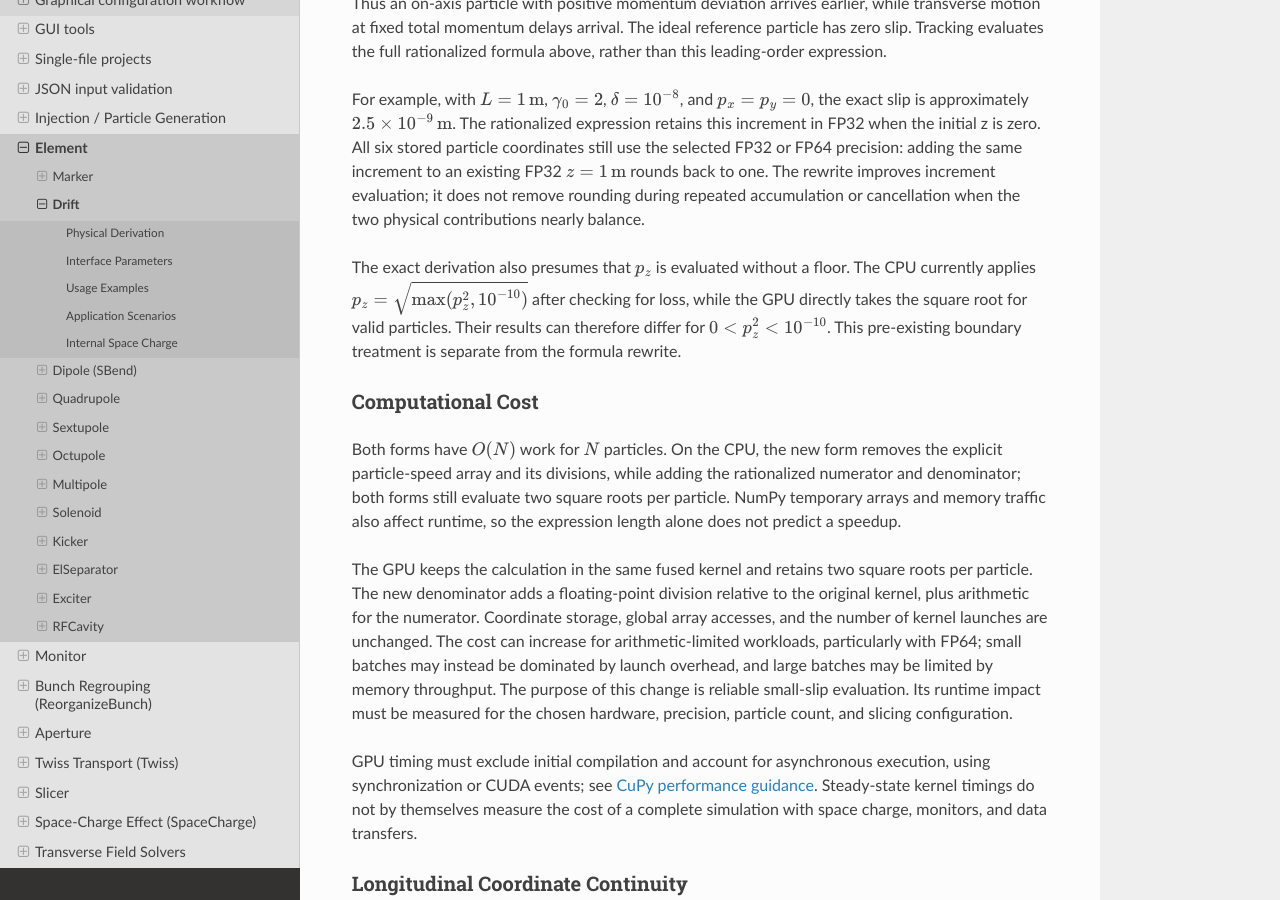
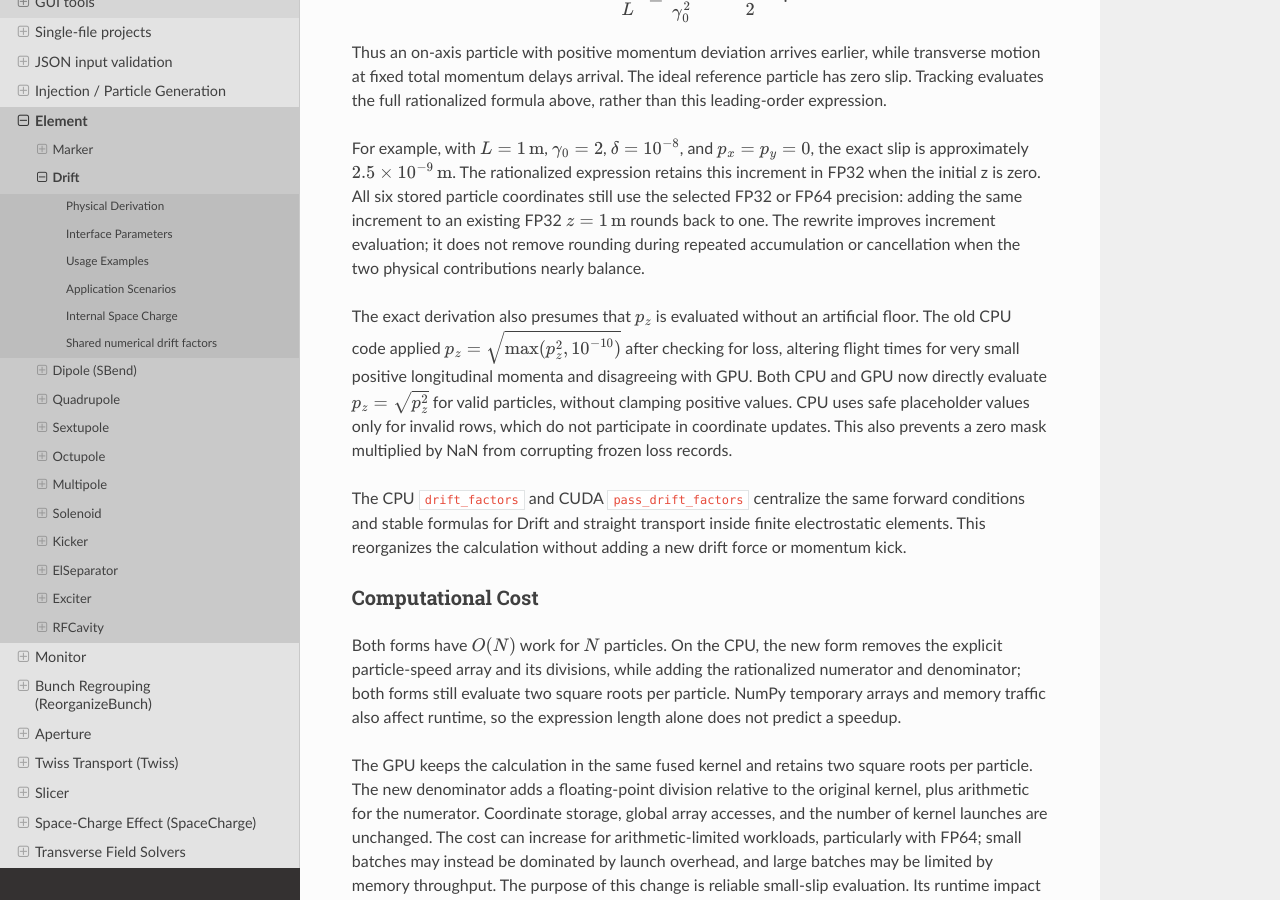
Before and after one commit to changmx/PASS, a Sphinx documentation site: the page built from docs/source/en/element/drift.rst, in a window 1280 px wide and 900 px high, scrolled down 3062 px. Built offline with Sphinx 7.4.7 and the Read the Docs theme 3.1.0, drawn with Linux system fonts in a browser that asks for light colours; pages that are not in the unit, such as notebooks, are missing from menus; some of the changed text lies outside the part shown.

Commit message:
style: add ckecking of some parameters

```diff
--- a/docs/source/en/element/drift.rst
+++ b/docs/source/en/element/drift.rst
@@ -34,8 +34,9 @@
 
   p_z = \sqrt{(1 + \delta)^2 - p_x^2 - p_y^2}
 
-If :math:`p_z^2 \le 0`, there is no positive longitudinal momentum for forward
-transport through the element, and the particle is marked as lost.
+Forward transport requires :math:`1+\delta>0` and finite, strictly positive
+:math:`p_z^2`. Live particles that fail these conditions are marked lost;
+coordinates and first-loss records of previously lost particles stay unchanged.
 
 **Particle Velocity**
 
@@ -112,7 +113,7 @@
   =\sqrt{a+(1-a)u^2}=\frac{E_i}{E_0}.
 
 Here :math:`E_i` and :math:`E_0` are total energies for particles of the same
-rest mass. ``energy_over_gamma`` in the implementation represents :math:`A`.
+rest mass. ``energy`` in the current ``drift_factors`` implementation represents :math:`A`.
 Since :math:`p_z^2=u^2-q_\perp`, rationalizing the difference gives
 
 .. math::
@@ -173,11 +174,19 @@
 increment evaluation; it does not remove rounding during repeated accumulation
 or cancellation when the two physical contributions nearly balance.
 
-The exact derivation also presumes that :math:`p_z` is evaluated without a floor.
-The CPU currently applies :math:`p_z=\sqrt{\max(p_z^2,10^{-10})}` after checking
-for loss, while the GPU directly takes the square root for valid particles.
-Their results can therefore differ for :math:`0<p_z^2<10^{-10}`. This pre-existing
-boundary treatment is separate from the formula rewrite.
+The exact derivation also presumes that :math:`p_z` is evaluated without an
+artificial floor. The old CPU code applied
+:math:`p_z=\sqrt{\max(p_z^2,10^{-10})}` after checking for loss, altering flight
+times for very small positive longitudinal momenta and disagreeing with GPU.
+Both CPU and GPU now directly evaluate :math:`p_z=\sqrt{p_z^2}` for valid
+particles, without clamping positive values. CPU uses safe placeholder values
+only for invalid rows, which do not participate in coordinate updates. This also
+prevents a zero mask multiplied by NaN from corrupting frozen loss records.
+
+The CPU ``drift_factors`` and CUDA ``pass_drift_factors`` centralize the same
+forward conditions and stable formulas for Drift and straight transport inside
+finite electrostatic elements. This reorganizes the calculation without adding
+a new drift force or momentum kick.
 
 Computational Cost
 ~~~~~~~~~~~~~~~~~~
@@ -308,3 +317,14 @@
 
 ``num_slices`` (JSON ``Num slices``) is a positive integer, default 1.
 Without internal SC, that many body slices are used on both CPU and GPU.
+
+Shared numerical drift factors
+------------------------------
+
+Drift and the finite ElSeparator share the CPU factors and CUDA inline map.
+The longitudinal slip uses a rationalized expression to preserve tiny FP32
+increments. Nonpositive total momentum (delta <= -1), nonpositive longitudinal
+momentum and nonfinite longitudinal momentum are losses. Positive longitudinal
+momentum is no longer clamped to an arbitrary epsilon. Earlier loss records are
+preserved. This common map does not change Drift's exit/node aperture sampling;
+ElSeparator additionally computes continuous wall intersections along its segments.
```
Also changed, not shown: docs/source/zh/element/drift.rst (+21 -6 lines), 1 other file.
